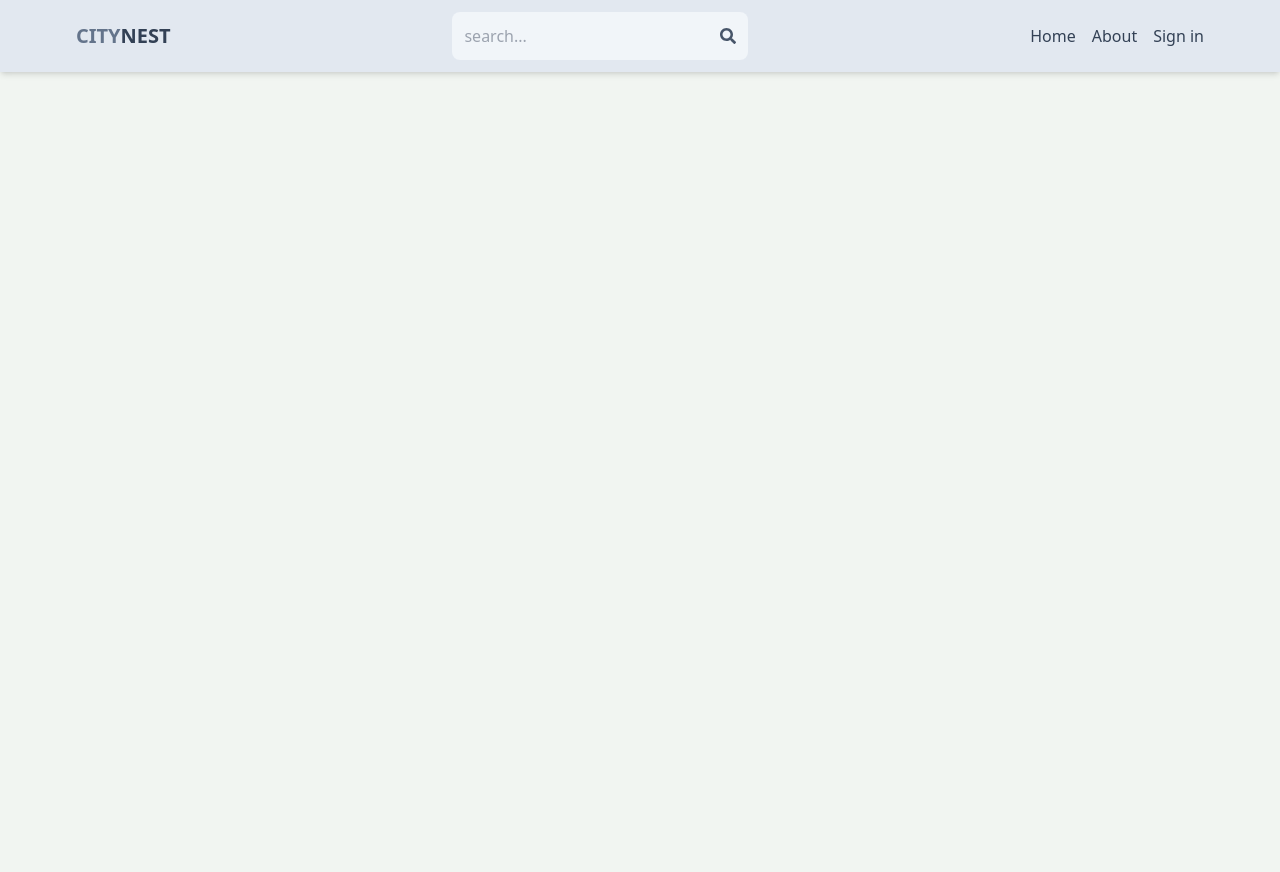
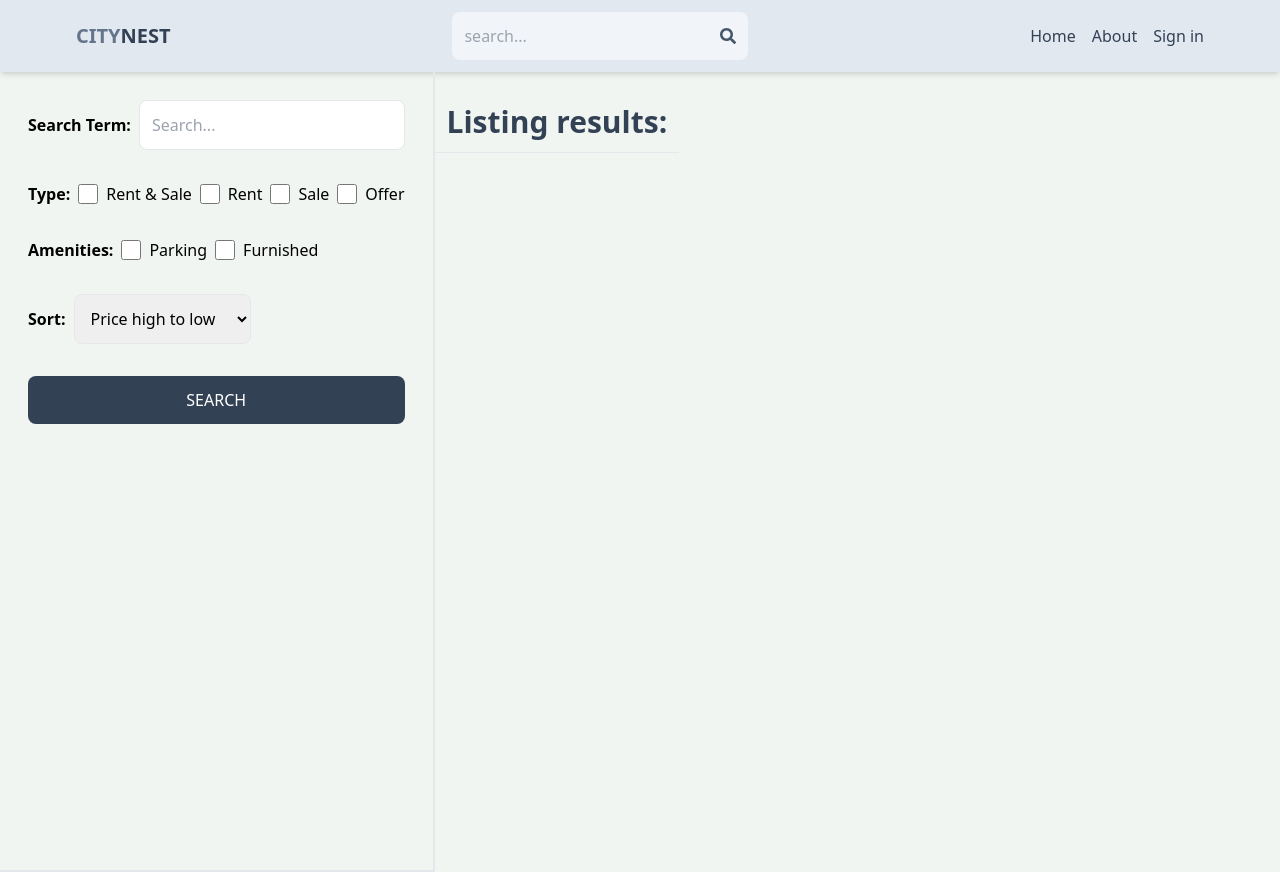
Before and after one commit to sum1t-here/CityNest, a React (Vite) app in the folder client/: page /search in a window 1280 px wide. Before the commit the page ends 800 px from the top, so only its background shows below. Built offline with nearby package versions, Linux system fonts and the light colour scheme; no server answers.

Commit message:
create search page ui

```diff
--- a/client/src/App.jsx
+++ b/client/src/App.jsx
@@ -5,6 +5,7 @@
   Home,
   Listing,
   Profile,
+  Search,
   Signin,
   Signout,
   Signup,
@@ -22,7 +23,9 @@
         <Route path='/sign-in' element={<Signin />} />
         <Route path='/sign-out' element={<Signout />} />
         <Route path='/about' element={<About />} />
+        <Route path='/search' element={<Search />} />
         <Route path='/listing/:listingId' element={<Listing />} />
+
         <Route element={<PrivateRoute />}>
           <Route path='/profile' element={<Profile />} />
           <Route path='/create-listing' element={<CreateListing />} />
--- /dev/null
+++ b/client/src/Pages/Search.jsx
@@ -0,0 +1,70 @@
+function Search() {
+  return (
+    <div className='flex flex-col md:flex-row'>
+      <div className='p-7  border-b-2 md:border-r-2 md:min-h-screen'>
+        <form className='flex flex-col gap-8'>
+          <div className='flex items-center gap-2'>
+            <label className='whitespace-nowrap font-semibold'>
+              Search Term:
+            </label>
+            <input
+              type='text'
+              id='searchTerm'
+              placeholder='Search...'
+              className='border rounded-lg p-3 w-full'
+            />
+          </div>
+          <div className='flex gap-2 flex-wrap items-center'>
+            <label className='font-semibold'>Type:</label>
+            <div className='flex gap-2'>
+              <input type='checkbox' id='all' className='w-5' />
+              <span>Rent & Sale</span>
+            </div>
+            <div className='flex gap-2'>
+              <input type='checkbox' id='rent' className='w-5' />
+              <span>Rent</span>
+            </div>
+            <div className='flex gap-2'>
+              <input type='checkbox' id='sale' className='w-5' />
+              <span>Sale</span>
+            </div>
+            <div className='flex gap-2'>
+              <input type='checkbox' id='offer' className='w-5' />
+              <span>Offer</span>
+            </div>
+          </div>
+          <div className='flex gap-2 flex-wrap items-center'>
+            <label className='font-semibold'>Amenities:</label>
+            <div className='flex gap-2'>
+              <input type='checkbox' id='parking' className='w-5' />
+              <span>Parking</span>
+            </div>
+            <div className='flex gap-2'>
+              <input type='checkbox' id='furnished' className='w-5' />
+              <span>Furnished</span>
+            </div>
+          </div>
+          <div className='flex items-center gap-2'>
+            <label className='font-semibold'>Sort:</label>
+            <select id='sort_order' className='border rounded-lg p-3'>
+              <option>Price high to low</option>
+              <option>Price low to hight</option>
+              <option>Latest</option>
+              <option>Oldest</option>
+            </select>
+          </div>
+          <button className='bg-slate-700 text-white p-3 rounded-lg uppercase hover:opacity-95'>
+            Search
+          </button>
+        </form>
+      </div>
+      <div className=''>
+        <h1 className='text-3xl font-semibold border-b p-3 text-slate-700 mt-5'>
+          Listing results:
+        </h1>
+      </div>
+    </div>
+  );
+}
+
+export default Search;
--- a/client/src/Pages/index.js
+++ b/client/src/Pages/index.js
@@ -7,6 +7,7 @@
 import CreateListing from './CreateListing';
 import UpdateListing from './UpdateListing';
 import Listing from './Listing';
+import Search from './Search';
 
 export {
   About,
@@ -18,4 +19,5 @@
   CreateListing,
   UpdateListing,
   Listing,
+  Search,
 };
```
